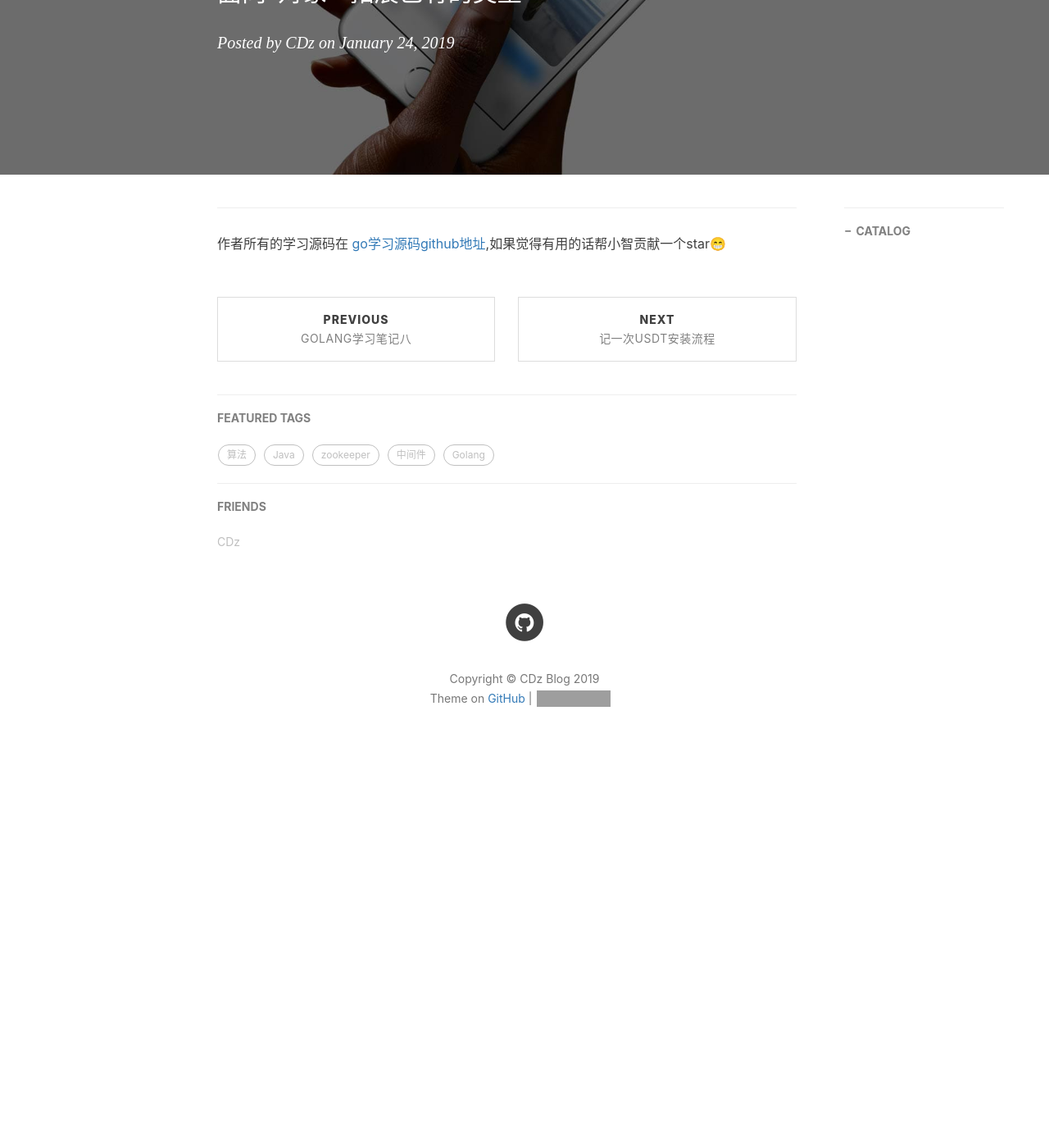
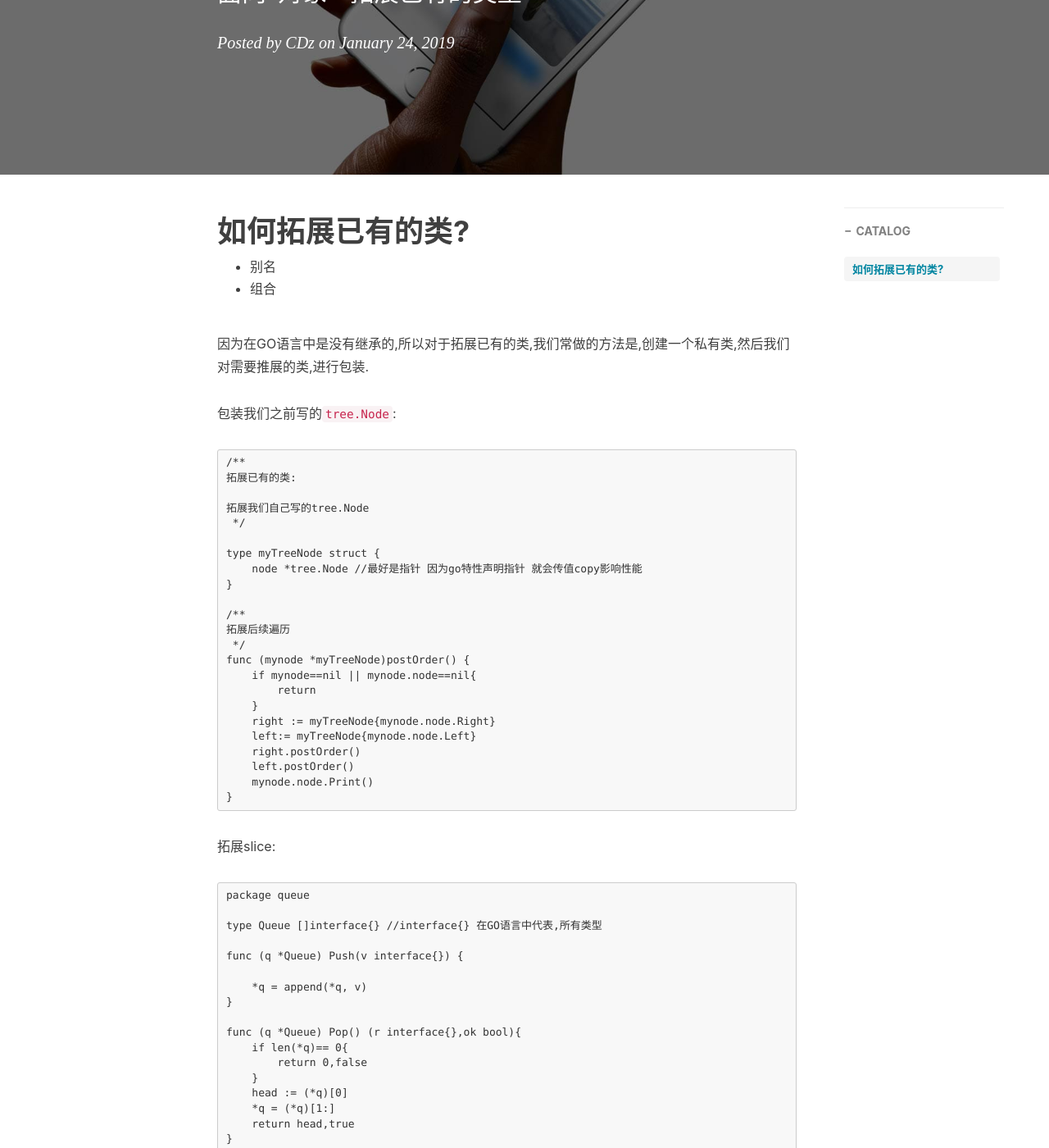
Before and after one commit to CDz1129/CDz1129.github.io, a Jekyll site: the page built from _posts/2019-01-24-golang学习笔记九.md, in a window 1280 px wide and 1400 px high, scrolled down 310 px. Shown: the whole window at 82% size. Built offline with Jekyll 4.4.1, drawn with Linux system fonts in a browser that asks for light colours; nearby versions of some CDN libraries; comment, search, counter and statistics services are not loaded; before the commit the page ends 1266 px from its top, so only the background shows below that; some of the changed text lies outside the part shown; grey boxes are pictures that could not be loaded.

Commit message:
GO语言学习 接口模块

````diff
--- a/_posts/2019-01-24-golang学习笔记九.md
+++ b/_posts/2019-01-24-golang学习笔记九.md
@@ -10,7 +10,67 @@ tags:
     - Golang
 ---
 
+# 如何拓展已有的类?
 
+- 别名
+- 组合
+
+因为在GO语言中是没有继承的,所以对于拓展已有的类,我们常做的方法是,创建一个私有类,然后我们对需要推展的类,进行包装.
+
+包装我们之前写的`tree.Node`:
+
+```
+/**
+拓展已有的类:
+
+拓展我们自己写的tree.Node
+ */
+
+type myTreeNode struct {
+    node *tree.Node //最好是指针 因为go特性声明指针 就会传值copy影响性能
+}
+
+/**
+拓展后续遍历
+ */
+func (mynode *myTreeNode)postOrder() {
+    if mynode==nil || mynode.node==nil{
+        return
+    }
+    right := myTreeNode{mynode.node.Right}
+    left:= myTreeNode{mynode.node.Left}
+    right.postOrder()
+    left.postOrder()
+    mynode.node.Print()
+}
+```
+
+
+拓展slice:
+```
+package queue
+
+type Queue []interface{} //interface{} 在GO语言中代表,所有类型
+
+func (q *Queue) Push(v interface{}) {
+
+    *q = append(*q, v)
+}
+
+func (q *Queue) Pop() (r interface{},ok bool){
+    if len(*q)== 0{
+        return 0,false
+    }
+    head := (*q)[0]
+    *q = (*q)[1:]
+    return head,true
+}
+
+func (q *Queue) IsEmpty() bool {
+    return len(*q) == 0
+}
+
+```
 
 ------
 作者所有的学习源码在 [go学习源码github地址](https://github.com/CDz1129/golang-learn),如果觉得有用的话帮小智贡献一个star😁
````
Also changed, not shown: _posts/2019-01-31-golang学习笔记十.md (added, +21 -0 lines), _posts/2019-02-01-golang学习笔记十一.md (added, +21 -0 lines), _posts/2019-02-02-golang学习笔记十二.md (added, +18 -0 lines), _posts/2019-02-03-golang学习笔记十三.md (added, +19 -0 lines).
